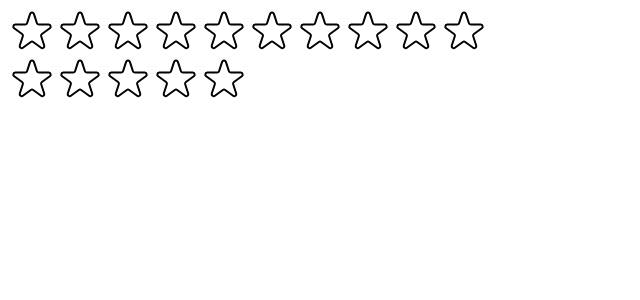
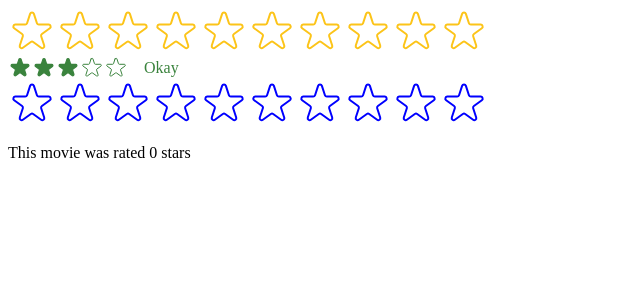
Before and after one commit to agiraldomolina/usepopcorn, a React (Create React App) app: page / in a window 1280 px wide. Shown: the top 300 px of the page, without its empty margins (0-640 px from the left). Built offline with nearby package versions, Linux system fonts and the light colour scheme.

Commit message:
Improving reusability with  Props

```diff
--- a/src/StarRating.js
+++ b/src/StarRating.js
@@ -9,44 +9,57 @@ const containerStyle ={
 const starContainerStyle={
     display: 'flex',
 }
+export default function StarRating({
+    maxRating=5,
+    color= '#fcc419',
+    size=48,
+    clasName='',
+    messages=[],
+    defaultRating=0,
+    onSetRating
+    })
+{
+    const [rating, setRating] = useState(defaultRating);
+    const [tempRating, setTempRating] = useState(0);
 
-const textStyle={
-    lineHeight: '1',
-    margin: '0'
-}
-
-const starStyle ={
-    width:'48px',
-    height: '48px',
-    display:'block',
-    cursor: 'pointer',
-}
-export default function StarRating({maxRating}){
-    const [rating, setRating] = useState(0);
-    const [tempRating, setTempRating] = useState(0);
+    const textStyle={
+        lineHeight: '1',
+        margin: '0',
+        color,
+        fontSize : `${size/1.5}px`,
+    }
 
     function handleRating(rating){
         setRating(rating);
+        onSetRating(rating);
     }
 
     return (
-        <div style={containerStyle}>
+        <div style={containerStyle} className={clasName}>
             <div style ={starContainerStyle}>
                 {Array.from({length:maxRating},(_,i)=>
                 (<Star
                     key={i}
+                    color ={color}
+                    size ={size}
                     onRate={()=>handleRating(i+1)}
                     onHoverIn ={()=>setTempRating(i+1)}
                     onHoverOut={()=>setTempRating(0)}
                     fullStar={tempRating ? tempRating >= i+1 :  rating >= i+1}
                 />))}
             </div>
-            <p style={textStyle}>{tempRating || rating ||''}</p>
+            <p style={textStyle}>{messages.length === maxRating ? messages[tempRating ? tempRating-1 : rating-1] : tempRating || rating ||''}</p>
         </div>
     )
 }
 
-function Star({onRate, onHoverIn, onHoverOut, fullStar=false}){
+function Star({onRate, color='#fcc419', size = 48,onHoverIn, onHoverOut, fullStar=false}){
+    const starStyle ={
+        width:`${size}px`,
+        height: `${size}px`,
+        display:'block',
+        cursor: 'pointer',
+    }
     return (
         <span
             role='button'
@@ -61,8 +74,8 @@ function Star({onRate, onHoverIn, onHoverOut, fullStar=false}){
                 <svg
                     xmlns="http://www.w3.org/2000/svg"
                     viewBox="0 0 20 20"
-                    fill="#000"
-                    stroke="#000"
+                    fill={color}
+                    stroke={color}
                     >
                     <path
                         d="M9.049 2.927c.3-.921 1.603-.921 1.902 0l1.07 3.292a1 1 0 00.95.69h3.462c.969 0 1.371 1.24.588 1.81l-2.8 2.034a1 1 0 00-.364 1.118l1.07 3.292c.3.921-.755 1.688-1.54 1.118l-2.8-2.034a1 1 0 00-1.175 0l-2.8 2.034c-.784.57-1.838-.197-1.539-1.118l1.07-3.292a1 1 0 00-.364-1.118L2.98 8.72c-.783-.57-.38-1.81.588-1.81h3.461a1 1 0 00.951-.69l1.07-3.292z"
@@ -73,7 +86,7 @@ function Star({onRate, onHoverIn, onHoverOut, fullStar=false}){
                     xmlns="http://www.w3.org/2000/svg"
                     fill="none"
                     viewBox="0 0 24 24"
-                    stroke="#000"
+                    stroke={color}
                     >
                     <path
                         strokeLinecap="round"
--- a/src/index.js
+++ b/src/index.js
@@ -4,11 +4,36 @@ import ReactDOM from 'react-dom/client';
 // import App from './App';
 import StarRating from './StarRating';
 
+function Test(){
+  const [movieRating, setMovieRating] = React.useState(0);
+
+  return (
+    <div>
+      <StarRating
+        color ={"blue"}
+        maxRating={10}
+        onSetRating={setMovieRating}
+      />
+      <p>This movie was rated {movieRating} stars</p>
+    </div>
+  )
+}
+
 const root = ReactDOM.createRoot(document.getElementById('root'));
 root.render(
   <React.StrictMode>
     {/* <App /> */}
-    <StarRating maxRating={10} />
-    <StarRating maxRating={5} />
+    <StarRating
+      maxRating={10}
+      messages ={['Terrible','Bad', 'Okay', 'Good', 'Amazing']}
+    />
+    <StarRating
+      size={24}
+      color={"#3a833d"}
+      className ={'test'}
+      messages ={['Terrible','Bad', 'Okay', 'Good', 'Amazing']}
+      defaultRating={3}
+    />
+    <Test />
   </React.StrictMode>
 );
```
